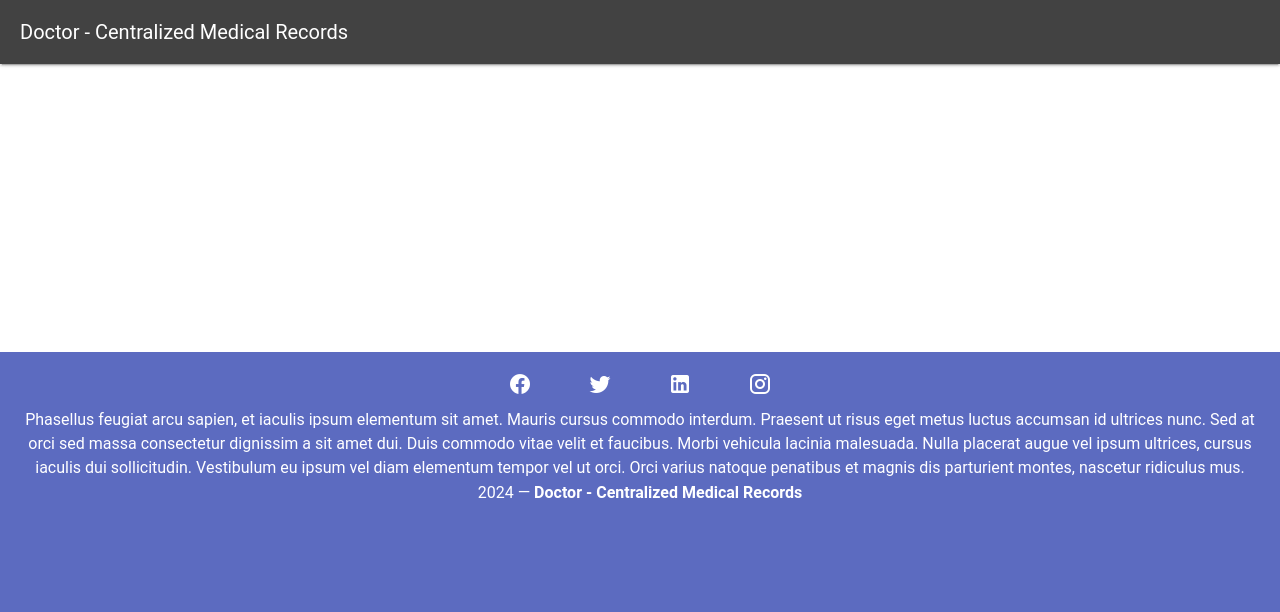
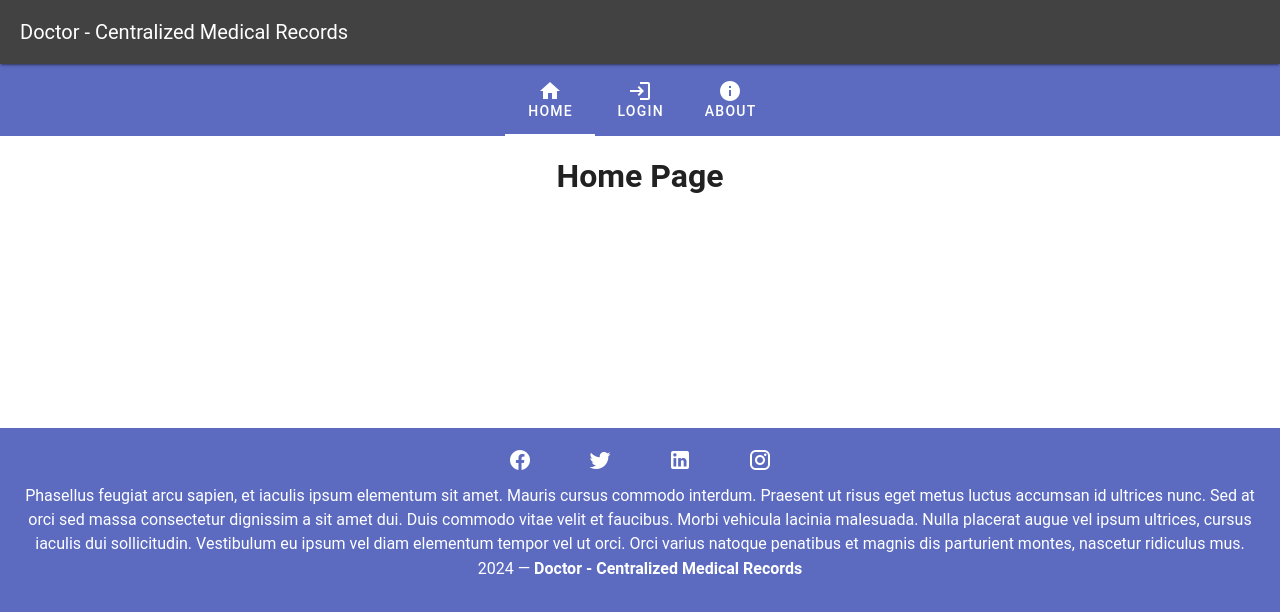
Before and after one commit to CyberFery/med, a Vue app in the folder frontend/: page / in a window 1280 px wide. Shown: the top 612 px of the page. Built offline with nearby package versions, Linux system fonts and the light colour scheme.

Commit message:
Add components to app

```diff
--- a/frontend/src/App.vue
+++ b/frontend/src/App.vue
@@ -2,12 +2,15 @@
 import AppBar from "@/components/AppBar.vue";
 import Footer from "@/components/Footer.vue";
 import Tabs from "@/components/Tabs.vue";
+
 </script>
 
 <template>
   <v-app>
     <AppBar/>
     <v-main>
+      <Tabs/>
+      <router-view/>
     </v-main>
     <Footer/>
   </v-app>
```
